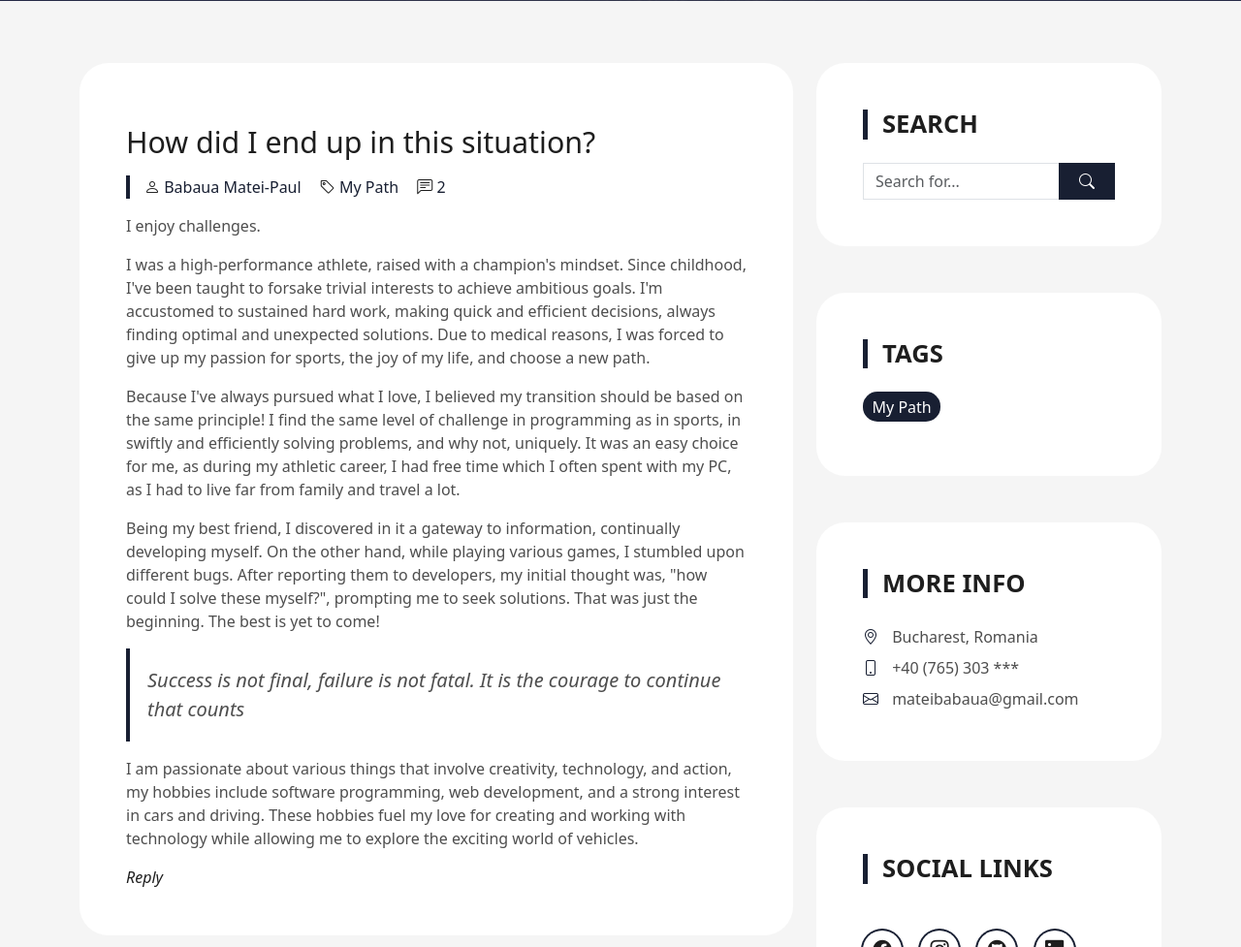
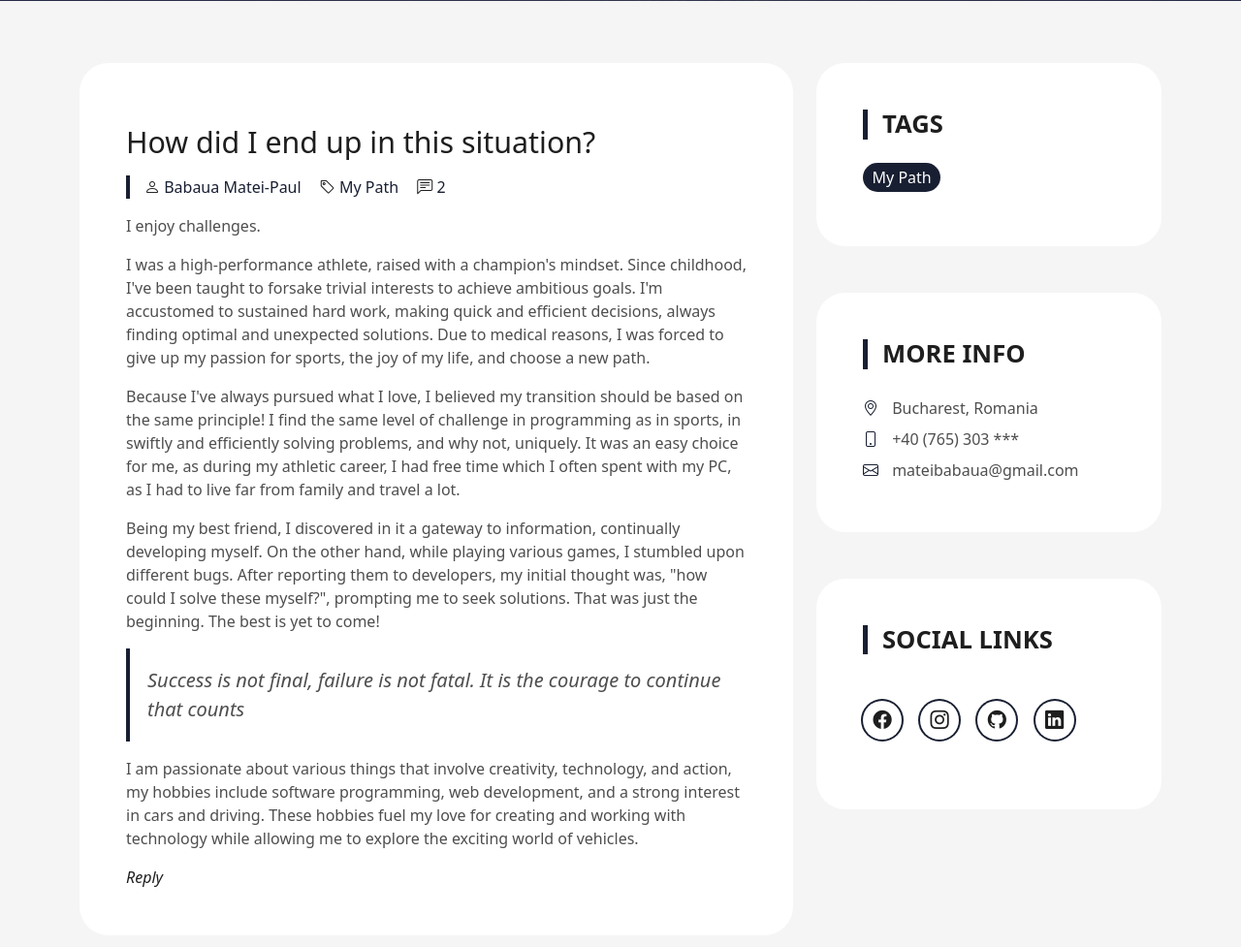
Before and after one commit to MateiBabaua/Final-Project, a Flask app: page /blog in a window 1280 px wide. Shown: the part 349-1326 px from the top of the page at 97% size. Run offline with Flask 3, Linux system fonts and the light colour scheme; data comes from the database, SQL or seed files in the repository; some libraries are stand-ins or nearby versions.

Commit message:
Update blog.html

```diff
--- a/templates/blog.html
+++ b/templates/blog.html
@@ -173,21 +173,6 @@
             </div>
           </div>
           <div class="col-md-4">
-            <div class="widget-sidebar sidebar-search">
-              <h5 class="sidebar-title">Search</h5>
-              <div class="sidebar-content">
-                <form>
-                  <div class="input-group">
-                    <input type="text" class="form-control" placeholder="Search for..." aria-label="Search for...">
-                    <span class="input-group-btn">
-                      <button class="btn btn-secondary btn-search" type="button">
-                        <span class="bi bi-search"></span>
-                      </button>
-                    </span>
-                  </div>
-                </form>
-              </div>
-            </div>
             <div class="widget-sidebar widget-tags">
               <h5 class="sidebar-title">Tags</h5>
               <div class="sidebar-content">
```
